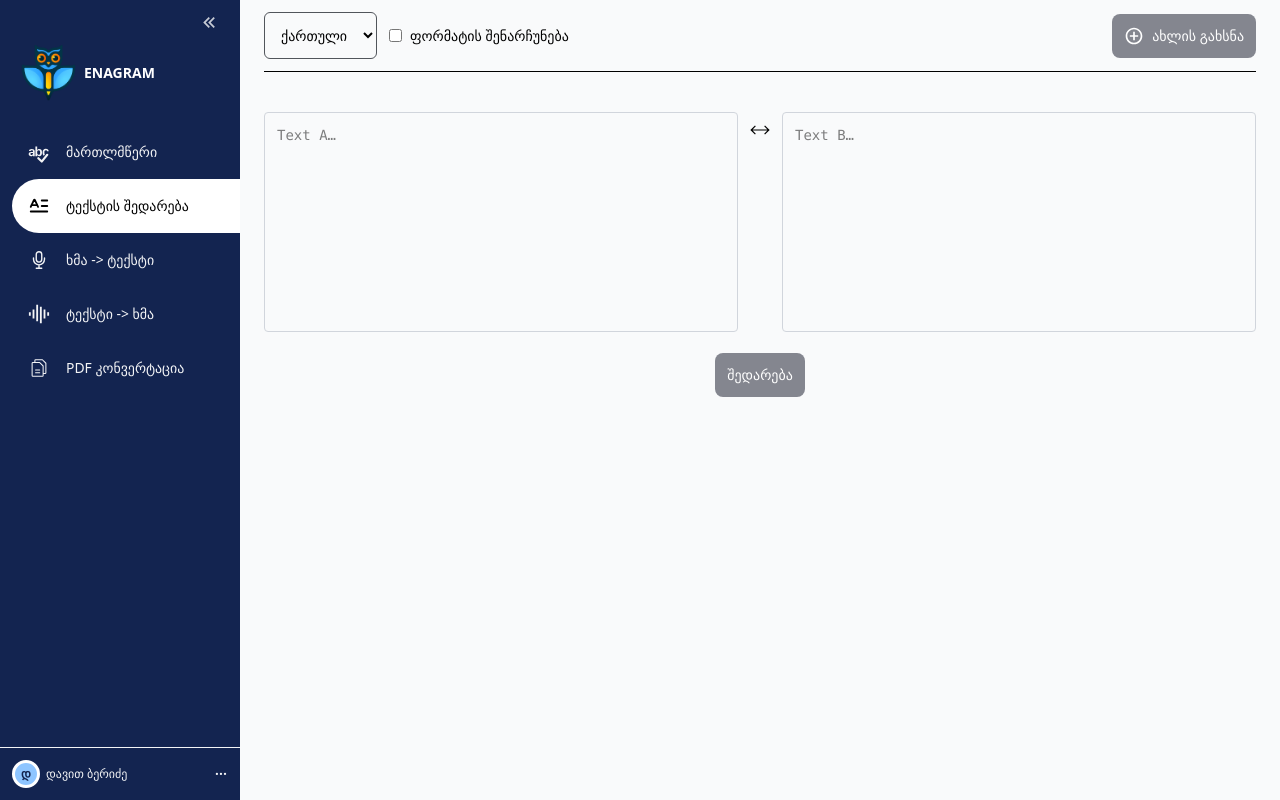
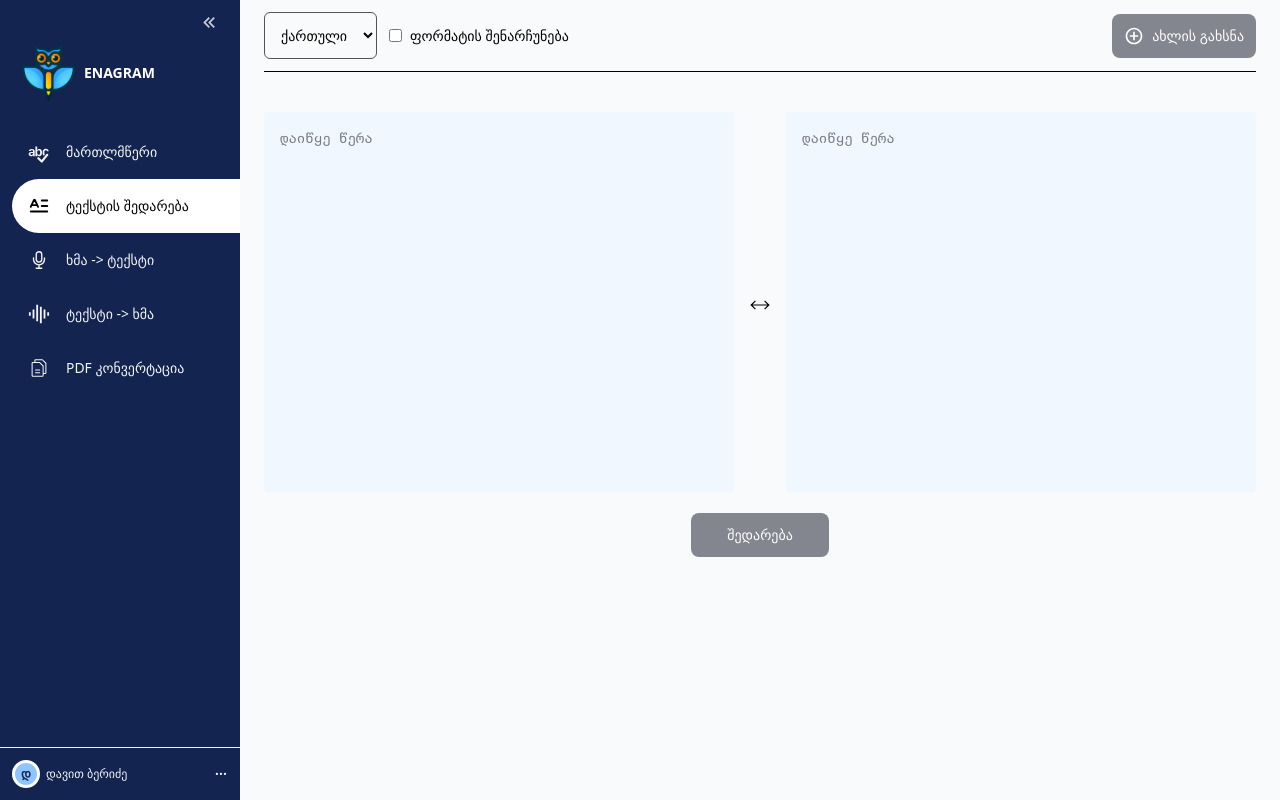
Before and after one commit to Beridze0/text-comparison, a React (Vite) app: page /comparison in a window 1280 px wide. Built offline with nearby package versions, Linux system fonts and the light colour scheme.

Commit message:
finished algorithm

```diff
--- a/src/features/comparison/ComparisonForms.jsx
+++ b/src/features/comparison/ComparisonForms.jsx
@@ -3,7 +3,7 @@ import { TfiArrowsHorizontal } from "react-icons/tfi";
 import Button from "../../ui/Button";
 import { diffTexts } from "../../utils/diffTexts";
 import DiffAreaDisplay from "./DiffAreaDisplay";
-import Loading from "../../ui/Loading"; // your loading component with progress
+import Loading from "../../ui/Loading"; // your loading component
 
 export default function ComparisonForms() {
   const [textA, setTextA] = useState("");
@@ -18,7 +18,7 @@ export default function ComparisonForms() {
     setProgress(0);
 
     const start = performance.now();
-    const duration = 2000; // 2 seconds loading animation
+    const duration = 2000; // 2s animation
 
     function animate(now) {
       const elapsed = now - start;
@@ -49,31 +49,31 @@ export default function ComparisonForms() {
         <Loading progress={progress} />
       ) : (
         <>
-          <div className="grid grid-cols-[1fr_auto_1fr] gap-3 items-start">
-            <div className="min-h-[220px]">
+          <div className="flex items-center justify-between">
+            <div className="min-h-[380px]  flex-1">
               {diffs ? (
                 <DiffAreaDisplay tokens={diffs.resultA} />
               ) : (
                 <textarea
-                  className="w-full h-[220px] p-3 border border-gray-300 rounded font-mono text-sm resize-none"
-                  placeholder="Text A…"
+                  className="w-full h-[380px] p-4  bg-[#F0F7FF]  rounded font-mono text-sm resize-none outline-none"
+                  placeholder="დაიწყე წერა"
                   value={textA}
                   onChange={(e) => setTextA(e.target.value)}
                 />
               )}
             </div>
 
-            <div className="pt-2">
+            <div className="px-4">
               <TfiArrowsHorizontal size={20} />
             </div>
 
-            <div className="min-h-[220px]">
+            <div className="min-h-[380px] flex-1">
               {diffs ? (
-                <DiffAreaDisplay tokens={diffs.resultA} />
+                <DiffAreaDisplay tokens={diffs.resultB} />
               ) : (
                 <textarea
-                  className="w-full h-[220px] p-3 border border-gray-300 rounded font-mono text-sm resize-none"
-                  placeholder="Text B…"
+                  className="w-full h-[380px] p-4  rounded font-mono text-sm bg-[#F0F7FF] resize-none outline-none"
+                  placeholder="დაიწყე წერა"
                   value={textB}
                   onChange={(e) => setTextB(e.target.value)}
                 />
@@ -83,9 +83,9 @@ export default function ComparisonForms() {
 
           <div className="flex gap-2 items-center justify-center">
             {diffs ? (
-              <Button text="ჩასწორება" onClick={resetToEdit} />
+              <Button text="ჩასწორება" onClick={resetToEdit} style="px-3" />
             ) : (
-              <Button text="შედარება" onClick={handleCompare} />
+              <Button text="შედარება" onClick={handleCompare} style="px-9" />
             )}
           </div>
         </>
--- a/src/features/comparison/DiffArea.jsx
+++ /dev/null
@@ -1,26 +0,0 @@
-import React from "react";
-
-export default function DiffArea({ value, onChange, diff, placeholder }) {
-  return (
-    <div className="flex-1 border rounded p-2 min-h-[200px] whitespace-pre-wrap">
-      {diff ? (
-        diff.map((part, idx) => (
-          <span
-            key={idx}
-            className={part.same ? "" : "bg-blue-300 text-black rounded px-0.5"}
-          >
-            {part.text}
-            {idx < diff.length - 1 && " "}
-          </span>
-        ))
-      ) : (
-        <textarea
-          className="w-full h-full outline-none resize-none"
-          placeholder={placeholder}
-          value={value}
-          onChange={(e) => onChange(e.target.value)}
-        />
-      )}
-    </div>
-  );
-}
--- a/src/features/comparison/DiffAreaDisplay.jsx
+++ b/src/features/comparison/DiffAreaDisplay.jsx
@@ -2,22 +2,40 @@ import React from "react";
 
 export default function DiffAreaDisplay({ tokens }) {
   if (!tokens || tokens.length === 0) {
-    return <div className="p-3 text-sm text-gray-400">— empty —</div>;
+    return (
+      <div className="p-3  w-full h-[380px]  rounded font-mono text-sm whitespace-pre-wrap break-words bg-[#F0F7FF] text-gray-400">
+        ცარიელია
+      </div>
+    );
   }
 
   return (
-    <div className="p-3 border border-gray-300 rounded font-mono text-sm whitespace-pre-wrap break-words bg-white">
+    <div className="p-3  w-full h-[380px]  rounded font-mono text-sm whitespace-pre-wrap break-words bg-[#F0F7FF]">
       {tokens.map((t, i) => {
-        let cls = "";
-        if (t.same) cls = "";
-        else if (t.added) cls = "bg-green-300 rounded px-0.5";
-        else if (t.removed) cls = "bg-red-300 rounded px-0.5";
-
-        return (
-          <span key={i} className={cls}>
-            {t.text}
-          </span>
-        );
+        if (t.type === "same") {
+          return <span key={i}>{t.text}</span>;
+        }
+        if (t.type === "removed") {
+          return (
+            <span
+              key={i}
+              className="bg-red-200 text-red-700 line-through rounded px-0.5"
+            >
+              {t.text}
+            </span>
+          );
+        }
+        if (t.type === "added") {
+          return (
+            <span
+              key={i}
+              className="bg-green-200 text-green-800 rounded px-0.5"
+            >
+              {t.text}
+            </span>
+          );
+        }
+        return null;
       })}
     </div>
   );
--- a/src/ui/Button.jsx
+++ b/src/ui/Button.jsx
@@ -1,10 +1,10 @@
 import React from "react";
 
-export default function Button({ icon: Icon, iconSize, text, onClick }) {
+export default function Button({ icon: Icon, iconSize, text, onClick, style }) {
   return (
     <button
       onClick={onClick}
-      className="flex items-center gap-2  p-3 rounded-lg bg-[#383A4899] hover:cursor-pointer text-sm text-white"
+      className={`flex items-center gap-2 p-3 rounded-lg bg-[#383A4899] hover:cursor-pointer text-sm text-white ${style}`}
     >
       {Icon && <Icon size={iconSize} />}
       <span>{text}</span>
--- a/src/utils/diffTexts.js
+++ b/src/utils/diffTexts.js
@@ -9,18 +9,20 @@ export function diffTexts(textA, textB) {
   const resultB = [];
 
   for (const [op, data] of diffs) {
+    const isWhitespace = /^\s+$/.test(data);
+
     if (op === 0) {
-      // same → show in both
-      resultA.push({ text: data, same: true });
-      resultB.push({ text: data, same: true });
+      // unchanged → add to both
+      resultA.push({ text: data, type: "same" });
+      resultB.push({ text: data, type: "same" });
     }
-    if (op === -1) {
-      // deletion → show only in A (red)
-      resultA.push({ text: data, removed: true });
+    if (op === -1 && !isWhitespace) {
+      // removed → only in A
+      resultA.push({ text: data, type: "removed" });
     }
-    if (op === 1) {
-      // insertion → show only in B (green)
-      resultB.push({ text: data, added: true });
+    if (op === 1 && !isWhitespace) {
+      // added → only in B
+      resultB.push({ text: data, type: "added" });
     }
   }
 
```
